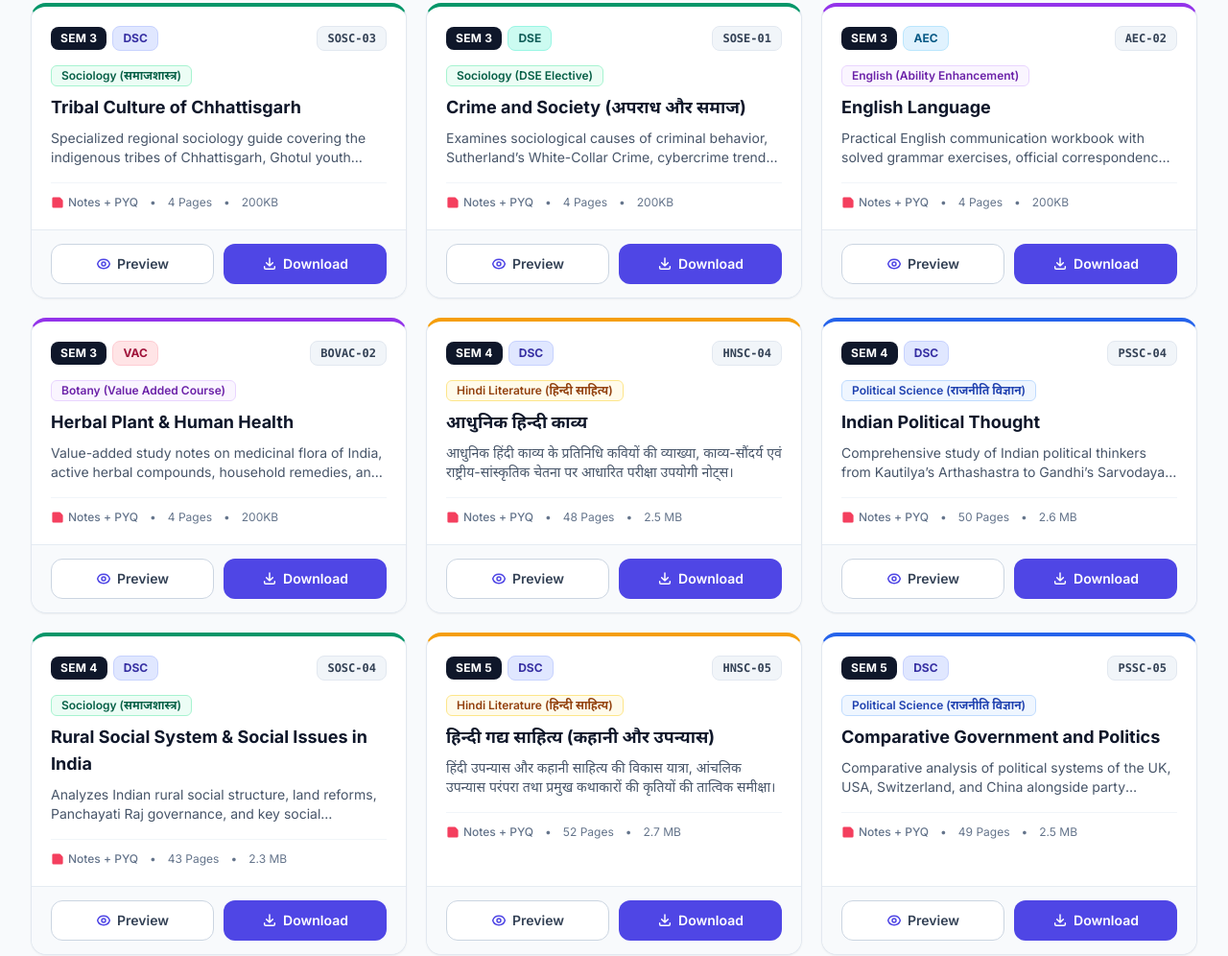
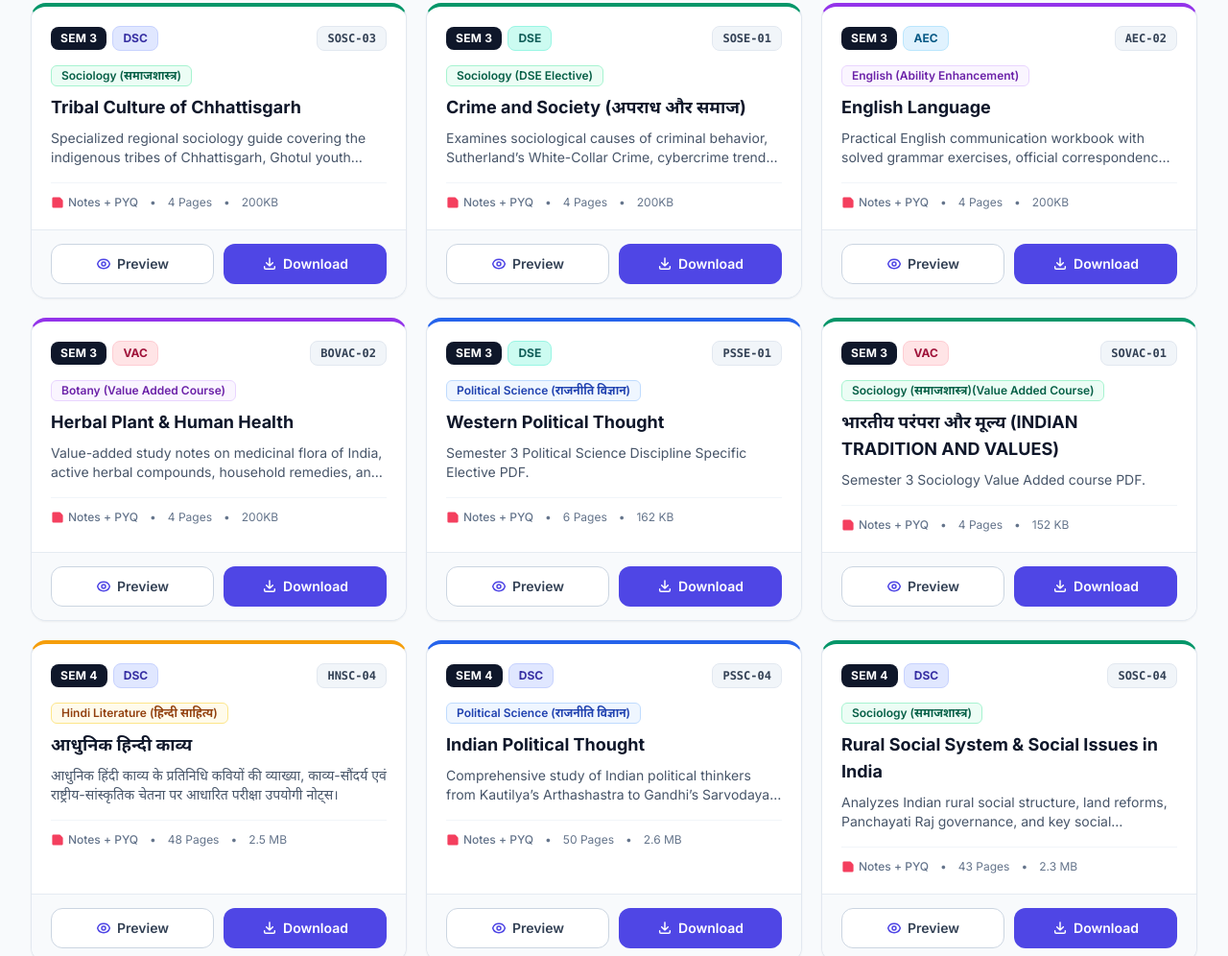
Before and after one commit to Ugreshkumar/nep, a plain HTML site: page index.html in a window 1280 px wide. Shown: the part 1525-2521 px from the top of the page at 96% size. Drawn offline with nearby package versions, Linux system fonts and the light colour scheme.

Commit message:
Add new courses for Semester 3 in index.html

```diff
--- a/index.html
+++ b/index.html
@@ -741,6 +741,36 @@
           '2. Discuss the role of Ayurveda and ethnobotany in modern preventive healthcare.'
         ]
       },
+      {
+        id: 'sem3-psse01',
+        semester: 3,
+        type: 'DSE',
+        subject: 'Political Science',
+        subjectLabel: 'Political Science (राजनीति विज्ञान)',
+        code: 'PSSE-01',
+        pdfUrl: 'BA/PSSE01.pdf',
+        title: 'Western Political Thought',
+        size: '162 KB',
+        pages: '6 Pages',
+        units: [],
+        summary: 'Semester 3 Political Science Discipline Specific Elective PDF.',
+        importantQuestions: []
+      },
+      {
+        id: 'sem3-sovac01',
+        semester: 3,
+        type: 'VAC',
+        subject: 'Sociology',
+        subjectLabel: 'Sociology (समाजशास्त्र)(Value Added Course)',
+        code: 'SOVAC-01',
+        pdfUrl: 'BA/SOVAC01.pdf',
+        title: 'भारतीय परंपरा और मूल्य (INDIAN TRADITION AND VALUES)',
+        size: '152 KB',
+        pages: '4 Pages',
+        units: [],
+        summary: 'Semester 3 Sociology Value Added course PDF.',
+        importantQuestions: []
+      },
 
       // ================= SEMESTER 4 =================
       {
```
